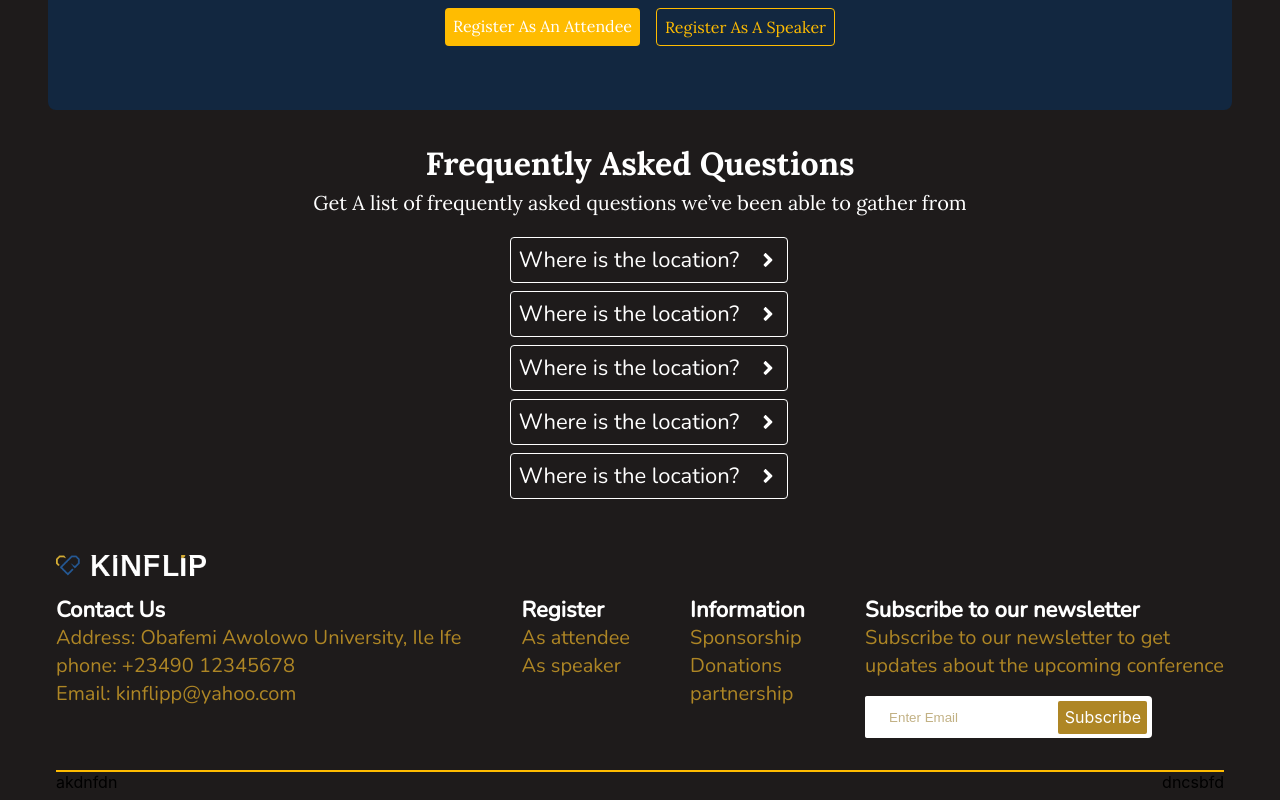
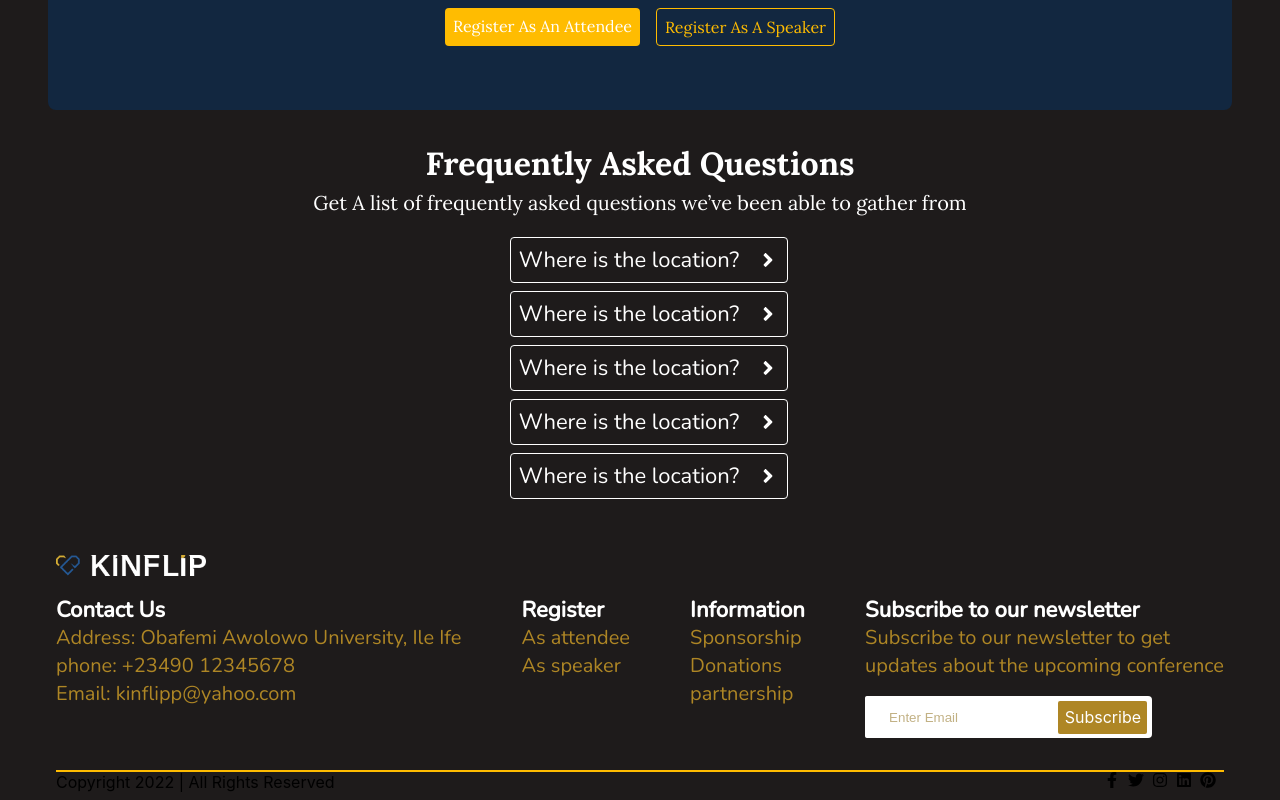
Before and after one commit to 1FarukDev/Kinflip, a React (Create React App) app: page / in a window 1280 px wide. Shown: the part 4250-5050 px from the top of the page. Built offline with nearby package versions, Linux system fonts and the light colour scheme.

Commit message:
Footer 80% done

```diff
--- a/src/components/footer.css
+++ b/src/components/footer.css
@@ -57,3 +57,10 @@ hr{
     display: flex;
     justify-content: space-between;
 }
+.social-icons{
+    display: flex;
+    /* padding-right: .5rem; */
+}
+.icons{
+    padding-right: .5rem;
+}
--- a/src/components/footer.jsx
+++ b/src/components/footer.jsx
@@ -1,5 +1,13 @@
 import React from "react";
 import "./footer.css";
+import {
+    FaFacebookF,
+    FaInstagram,
+    FaGithub,
+    FaTwitter,
+    FaLinkedin,
+    FaPinterest,
+  } from "react-icons/fa";
 import Kinflip from "./images/kinflip.png";
 function Footer() {
   return (
@@ -9,7 +17,9 @@ function Footer() {
         <div className="footer-contact">
           <article className="footer-details">
             <h5 className="footer-head">Contact Us</h5>
-            <h5 className="footer--text">Address: Obafemi Awolowo University, Ile Ife</h5>
+            <h5 className="footer--text">
+              Address: Obafemi Awolowo University, Ile Ife
+            </h5>
             <h5 className="footer--text">phone: +23490 12345678</h5>
             <h5 className="footer--text">Email: kinflipp@yahoo.com</h5>
           </article>
@@ -33,20 +43,40 @@ function Footer() {
           <article className="footer-details">
             <h5 className="footer-head ">Subscribe to our newsletter</h5>
             <h5 className="footer--text">
-              Subscribe to our newsletter to get <br /> updates about the upcoming
-              conference
+              Subscribe to our newsletter to get <br /> updates about the
+              upcoming conference
             </h5>
-           <div className="newsletter">
-                <input type="text" placeholder="Enter Email" />
-                <div className="subscribe">Subscribe</div>
-           </div>
+            <div className="newsletter">
+              <input type="text" placeholder="Enter Email" />
+              <div className="subscribe">Subscribe</div>
+            </div>
           </article>
         </div>
       </div>
       <hr />
       <div className="footer-copy">
-        <div className="copy-text">akdnfdn</div>
-        <div className="copy-icon">dncsbfd</div>
+        <div className="copy-text">Copyright 2022 | All Rights Reserved</div>
+        <div className="copy-icon">
+          <div id="footer-socials">
+            <div className="social-icons">
+              <div className="icons">
+                <FaFacebookF />
+              </div>
+              <div className="icons">
+                <FaTwitter />
+              </div>
+              <div className="icons">
+                <FaInstagram />
+              </div>
+              <div className="icons">
+                <FaLinkedin />
+              </div>
+              <div className="icons">
+                <FaPinterest />
+              </div>
+            </div>
+          </div>
+        </div>
       </div>
     </section>
   );
```
